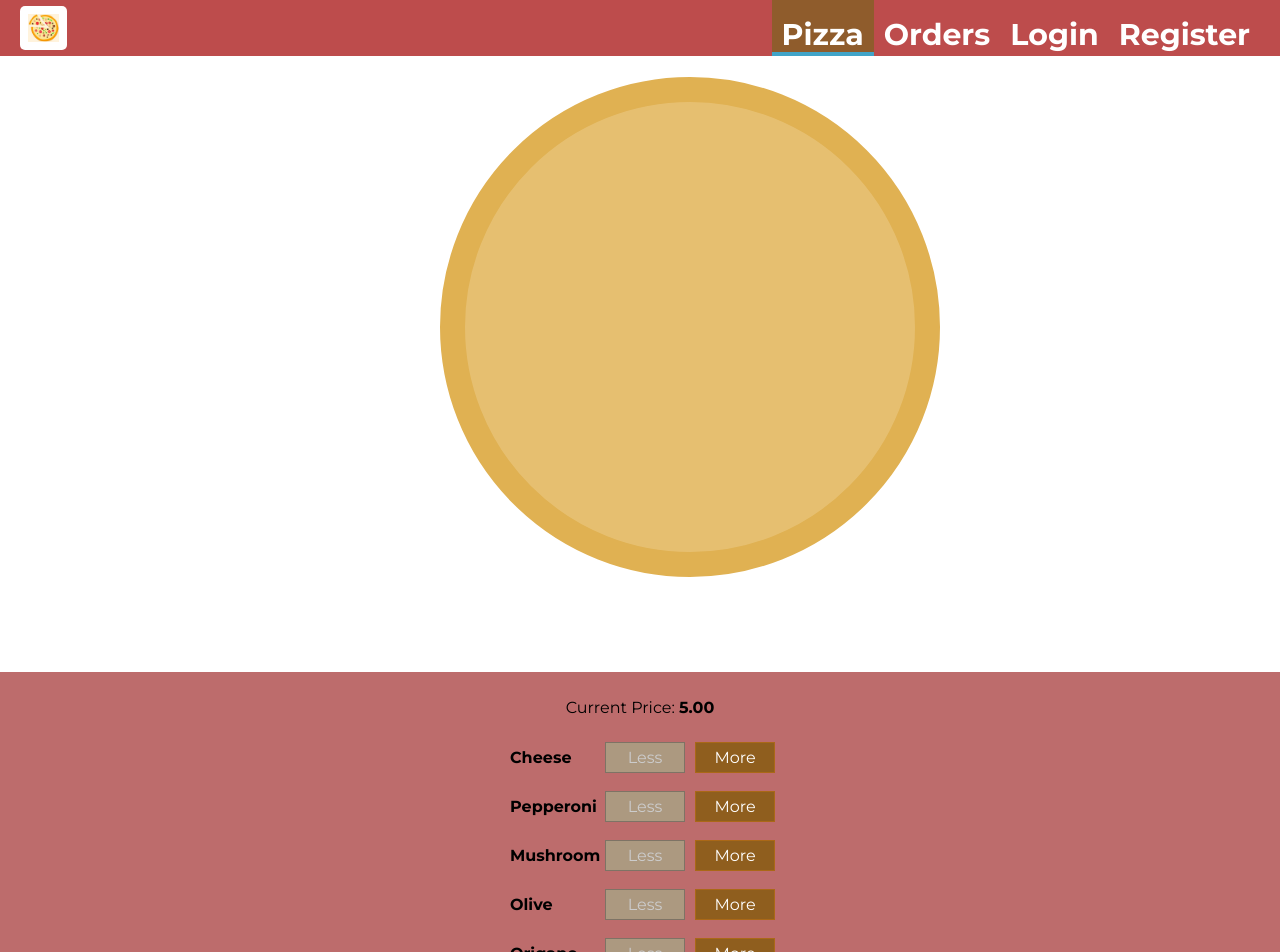
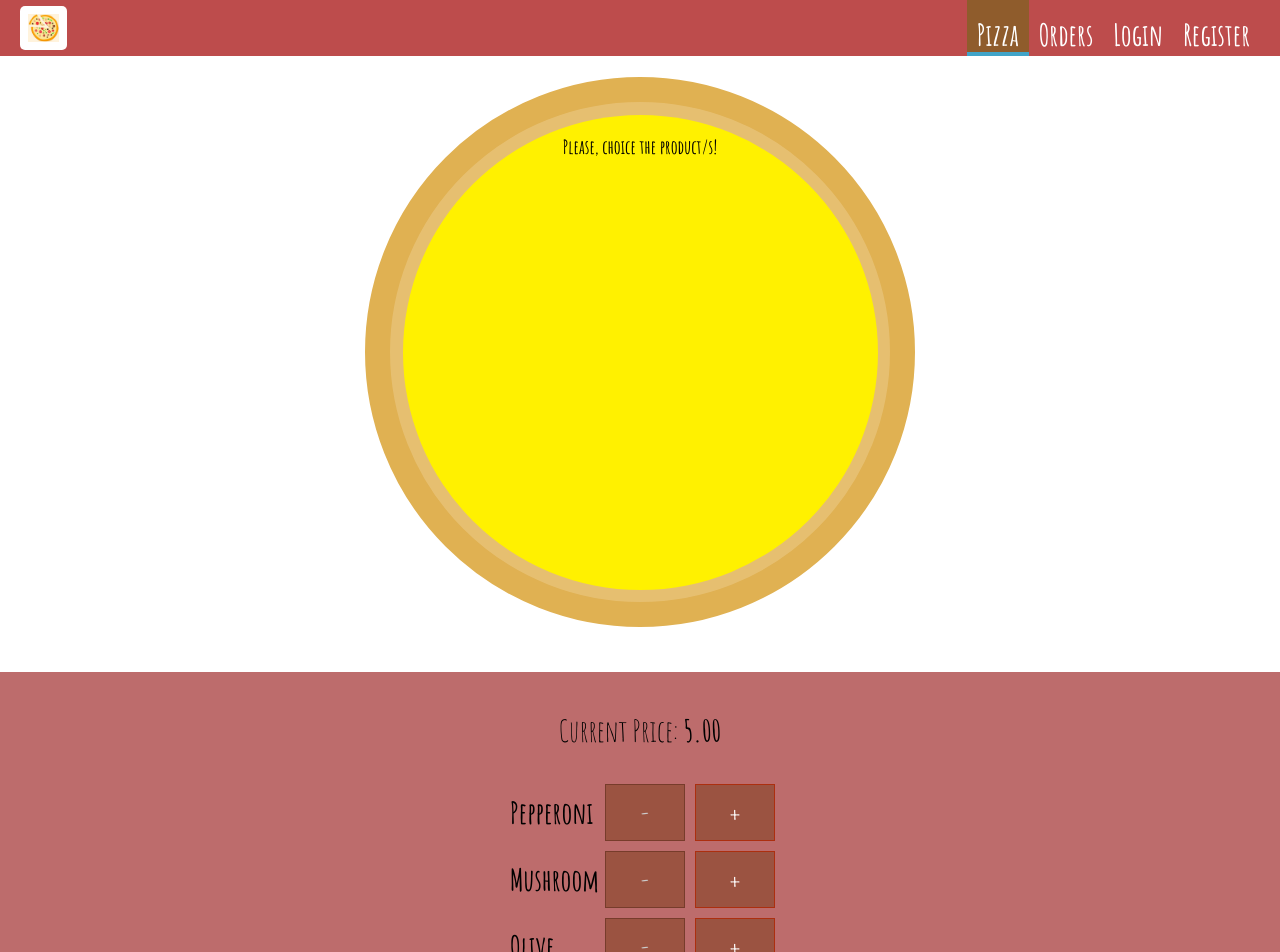
Before and after one commit to Nadezhda-Bachvarova/pizza-master, a React app: page / in a window 1280 px wide. Shown: the top 952 px of the page. Built offline with nearby package versions, Linux system fonts and the light colour scheme.

Commit message:
fix dynamic pizza element

```diff
--- a/public/index.html
+++ b/public/index.html
@@ -9,7 +9,9 @@
   <link rel="icon" type="image/png" href="%PUBLIC_URL%/favicon-32x32.png" sizes="32x32" />
   <link rel="icon" type="image/png" href="%PUBLIC_URL%/favicon-16x16.png" sizes="16x16" />
   <link rel="mask-icon" href="%PUBLIC_URL%/safari-pinned-tab.svg" color="#5bbad5" />
-  <link href="https://fonts.googleapis.com/css2?family=Montserrat:wght@400;700&display=swap" rel="stylesheet">
+  <!-- <link href="https://fonts.googleapis.com/css2?family=Montserrat:wght@400;700&display=swap" rel="stylesheet"> -->
+  <link rel="preconnect" href="https://fonts.gstatic.com">
+  <link href="https://fonts.googleapis.com/css2?family=Amatic+SC:wght@400;700&display=swap" rel="stylesheet">
   <meta name="description" content="Handmade pizza" />
   <meta name="theme-color" content="#ffffff" />
   <link rel="manifest" href="/manifest.json" />
--- a/src/components/Pizza/CreatePizzaControls/CreatePizzaControl/CreatePizzaControl.js
+++ b/src/components/Pizza/CreatePizzaControls/CreatePizzaControl/CreatePizzaControl.js
@@ -6,12 +6,12 @@ const createPizzaControl = (props) => (
     <div className={classes.CreatePizzaControl}>
         <div className={classes.Label}>{props.label}</div>
         <button
-            className={classes.Less}
+            className={classes.Remove}
             onClick={props.removed}
-            disabled={props.disabled}>Less</button>
+            disabled={props.disabled}>-</button>
         <button
-            className={classes.More}
-            onClick={props.added}>More</button>
+            className={classes.Add}
+            onClick={props.added}>+</button>
     </div>
 )
 
--- a/src/components/Pizza/CreatePizzaControls/CreatePizzaControl/CreatePizzaControl.module.css
+++ b/src/components/Pizza/CreatePizzaControls/CreatePizzaControl/CreatePizzaControl.module.css
@@ -3,6 +3,7 @@
     justify-content: space-between;
     align-items: center;
     margin: 5px 0;
+    font-size: 35px;
 }
 
 .CreatePizzaControl button {
@@ -11,15 +12,15 @@
     padding: 5px;
     margin: 0 5px;
     width: 80px;
-    border: 1px solid #AA6817;
+    border: 1px solid #ac2f0f;
     cursor: pointer;
     outline: none;
 }
 
 
 .CreatePizzaControl button:disabled {
-    background-color: #AC9980;
-    border: 1px solid #7E7365;
+    background-color: #9b5341;
+    border: 1px solid #773c2b;
     color: #ccc;
     cursor: default;
 }
@@ -34,24 +35,25 @@
     padding: 10px;
     font-weight: bold;
     width: 80px;
+    font-size: 30px;
 }
 
-.CreatePizzaControl .Less {
-    background-color: #D39952;
+.CreatePizzaControl .Remove {
+    background-color: #9b5341;
     color: white;
 }
 
-.CreatePizzaControl .More {
-    background-color: #8F5E1E;
+.CreatePizzaControl .Add {
+    background-color: #9b5341;
     color: white;
 }
 
-.CreatePizzaControl .Less:hover, .CreatePizzaControl .Less:active {
+.CreatePizzaControl .Remove:hover, .CreatePizzaControl .Remove:active {
     background-color: #DAA972;
     color: white;
 }
 
-.CreatePizzaControl .More:hover,.CreatePizzaControl .More:active {
+.CreatePizzaControl .Add:hover,.CreatePizzaControl .Add:active {
     background-color: #99703F;
     color: white;
 }
--- a/src/components/Pizza/CreatePizzaControls/CreatePizzaControls.js
+++ b/src/components/Pizza/CreatePizzaControls/CreatePizzaControls.js
@@ -4,11 +4,10 @@ import CreatePizzaControl from './CreatePizzaControl/CreatePizzaControl';
 import classes from './CreatePizzaControls.module.css';
 
 const controls = [
-    { label: 'Cheese', type: 'cheese' },
     { label: 'Pepperoni', type: 'pepperoni'},
     { label: 'Mushroom', type: 'mushroom'},
     { label: 'Olive', type: 'olive'},
-    { label: 'Origano', type: 'origano'}
+    { label: 'Oregano', type: 'oregano'}
 ]
 
 const createPizzaControls = (props) => (
--- a/src/components/Pizza/CreatePizzaControls/CreatePizzaControls.module.css
+++ b/src/components/Pizza/CreatePizzaControls/CreatePizzaControls.module.css
@@ -7,6 +7,7 @@
     box-shadow: 0 2px 1px #ccc;
     margin: auto;
     padding: 10px 0;
+    font-size: 30px;
 }
 
 .OrderButton {
--- a/src/components/Pizza/Pizza.js
+++ b/src/components/Pizza/Pizza.js
@@ -1,6 +1,7 @@
 import React from 'react';
 
 import classes from './Pizza.module.css';
+import classesProduct from './PizzaProduct/PizzaProduct.module.css';
 import PizzaProduct from './PizzaProduct/PizzaProduct';
 
 const pizza = (props) => {
@@ -14,17 +15,19 @@ const pizza = (props) => {
             return arr.concat(el)
         }, []);
 
-        console.log(productPizzaTransform)
-
     if (productPizzaTransform.length === 0) {
         productPizzaTransform = <p>Please, choice the product/s!</p>
     }
 
     return (
         <div className={classes.PizzaContent}>
-            <PizzaProduct type="pizza-and-crust">
-                {productPizzaTransform}
-            </PizzaProduct>
+            <div className={classesProduct.Pizza}>
+                <div className={classesProduct.Crust}>
+                    <div className={classesProduct.Cheese}>
+                        {productPizzaTransform}
+                    </div>
+                </div>
+            </div>
         </div>
     )
 }
--- a/src/components/Pizza/Pizza.module.css
+++ b/src/components/Pizza/Pizza.module.css
@@ -1,7 +1,7 @@
 .PizzaContent {
     width: 100%;
     margin: auto;
-    height: 250px;
+    height: 200px;
     /* overflow: scroll; */
     text-align: center;
     font-weight: bold;
--- a/src/components/Pizza/PizzaProduct/PizzaProduct.js
+++ b/src/components/Pizza/PizzaProduct/PizzaProduct.js
@@ -1,4 +1,4 @@
-import React,{ Component } from 'react';
+import React, { Component, Fragment } from 'react';
 import PropTypes from 'prop-types';
 
 import classes from './PizzaProduct.module.css';
@@ -8,38 +8,46 @@ class PizzaProduct extends Component {
         let product = null;
 
         switch (this.props.type) {
-            case ('pizza-and-crust'):
-                product =   (<div className={classes.Pizza}>
-                                <div className={classes.Crust}></div>
-                            </div>);
+            case ('pepperoni'):
+                product = <Fragment>
+                    <div className={[classes.Pepperoni, classes.ToppingPepperoniA].join(' ')}></div>
+                    <div className={[classes.Pepperoni, classes.ToppingPepperoniB].join(' ')}></div>
+                    <div className={[classes.Pepperoni, classes.ToppingPepperoniC].join(' ')}></div>
+                    <div className={[classes.Pepperoni, classes.ToppingPepperoniD].join(' ')}></div>
+                </Fragment>
                 break;
-            case('cheese'):
-                product = (<div className={classes.Pizza}>
-                                <div className={classes.Crust}>
-                                    <div className={classes.Cheese}></div>
-                                </div>
-                            </div>);
+            case ('mushroom'):
+                product = <Fragment>
+                    <div className={[classes.Mushroom, classes.ToppingMushroomA].join(' ')}></div>
+                    <div className={[classes.Mushroom, classes.ToppingMushroomB].join(' ')}></div>
+                    <div className={[classes.Mushroom, classes.ToppingMushroomC].join(' ')}></div>
+                    <div className={[classes.Mushroom, classes.ToppingMushroomD].join(' ')}></div>
+                </Fragment>
                 break;
-            case('pepperoni'):
-                product = (<div className={[classes.Pepperoni, classes.Topping-1, classes.Topping-2,
-                    classes.Topping-3, classes.Topping-4].join(' ')}></div>)
+            case ('olive'):
+                product = <Fragment>
+                    <div className={[classes.Olive, classes.ToppingOliveA].join(' ')}></div>
+                    <div className={[classes.Olive, classes.ToppingOliveB].join(' ')}></div>
+                    <div className={[classes.Olive, classes.ToppingOliveC].join(' ')}></div>
+                    <div className={[classes.Olive, classes.ToppingOliveD].join(' ')}></div>
+                </Fragment>
                 break;
-            case('mushroom'):
-                product = (<div className={[classes.Mushroom, classes.Topping-5, classes.Topping-6,
-                    classes.Topping-7, classes.Topping-8].join(' ')}></div>)
+            case ('oregano'):
+                product = <Fragment>
+                    <div className={[classes.Oregano, classes.ToppingOreganoA].join(' ')}></div>
+                    <div className={[classes.Oregano, classes.ToppingOreganoB].join(' ')}></div>
+                    <div className={[classes.Oregano, classes.ToppingOreganoC].join(' ')}></div>
+                    <div className={[classes.Oregano, classes.ToppingOreganoD].join(' ')}></div>
+                    <div className={[classes.Oregano, classes.ToppingOreganoE].join(' ')}></div>
+                    <div className={[classes.Oregano, classes.ToppingOreganoF].join(' ')}></div>
+                    <div className={[classes.Oregano, classes.ToppingOreganoG].join(' ')}></div>
+                </Fragment>
                 break;
-            case('olive'):
-                product = (<div className={[classes.Olive, classes.Topping-9, classes.Topping-10,
-                    classes.Topping-11, classes.Topping-12].join(' ')}></div>)
-                break;
-            case('origano'):
-                product = (<div className={[classes.Origano, classes.Topping-13, classes.Topping-14, classes.Topping-15, classes.Topping-16,
-                    classes.Topping-17, classes.Topping-18, classes.Topping-19].join(' ')}></div>)
             default:
                 product = null;
         }
         return product;
-        }
+    }
 }
 
 PizzaProduct.propTypes = {
--- a/src/components/Pizza/PizzaProduct/PizzaProduct.module.css
+++ b/src/components/Pizza/PizzaProduct/PizzaProduct.module.css
@@ -1,6 +1,6 @@
 .Pizza {
-    width: 100vh;
-    height: 100vh;
+    width: 100%;
+    height: 100%;
     margin: auto;
     padding: 5px;
     box-sizing: border-box;
@@ -13,8 +13,8 @@
     background: #e6bf70;
     width: 100%;
     height: 100%;
-    max-width: 500px;
-    max-height: 500px;
+    max-width: 550px;
+    max-height: 550px;
     border: 25px solid #e0b152;
     border-radius: 500px;
     display: flex;
@@ -32,7 +32,7 @@
     width: 20%;
     background: linear-gradient(#fd3400,#a50000);
     height: 20%;
-    border-radius: 200px;
+    border-radius: 100px;
     position: absolute;
 }
 
@@ -49,10 +49,10 @@
 .Pepperoni:after {
     content: "\2022";
     font-size: 400%;
-    transform: rotatez(140deg);
+    transform: rotatez(40deg);
     position: absolute;
     left: 58%;
-    top: -5%;
+    top: -15%;
     color: #ff7070;
 }
 
@@ -91,117 +91,115 @@
     border-radius: 10px;
 }
 
-/* Topping positions */
-
-.Topping-1 {
+.ToppingPepperoniA {
     left: 16%;
     top: 35%;
     transform: rotateZ(15deg);
 }
 
-.Topping-2 {
+.ToppingPepperoniB {
     left: 70%;
     top: 45%;
     transform: rotateZ(235deg);
 }
 
-.Topping-3 {
+.ToppingPepperoniC {
     left: 30%;
     top: 70%;
     transform: rotateZ(160deg);
 }
 
-.Topping-4 {
+.ToppingPepperoniD {
     left: 50%;
     top: 15%;
     transform: rotateZ(30deg);
 }
 
-.Topping-5 {
+.ToppingMushroomA {
     left: 45%;
     top: 50%;
     transform: rotateZ(30deg);
 }
 
-.Topping-6 {
+.ToppingMushroomB {
     left: 75%;
     top: 30%;
     transform: rotateZ(160deg);
 }
 
-.Topping-7 {
+.ToppingMushroomC {
     left: 25%;
     top: 66%;
     transform: rotateZ(235deg);
 }
 
-.Topping-8 {
+.ToppingMushroomD {
     left: 25%;
     top: 15%;
     transform: rotateZ(105deg);
 }
 
-.Topping-9 {
+.ToppingOliveA {
     left: 60%;
     top: 65%;
     transform: rotateZ(310deg);
 }
 
-.Topping-10 {
+.ToppingOliveB {
     left: 15%;
     top: 30%;
     transform: rotateZ(105deg);
 }
 
-.Topping-11 {
+.ToppingOliveC {
     left: 60%;
     top: 30%;
     transform: rotateZ(20deg);
 }
 
-.Topping-12 {
+.ToppingOliveD {
     left: 40%;
     top: 50%;
     transform: rotateZ(110deg);
 }
 
-.Topping-13 {
+.ToppingOreganoA {
     left: 12%;
     top: 50%;
     transform: rotateZ(330deg);
 }
 
-.Topping-14 {
+.ToppingOreganoB {
     left: 40%;
     top: 75%;
     transform: rotateZ(230deg);
 }
 
-.Topping-15 {
+.ToppingOreganoC {
     left: 70%;
     top: 50%;
     transform: rotateZ(160deg);
 }
 
-.Topping-16 {
+.ToppingOreganoD {
     left: 85%;
     top: 30%;
     transform: rotateZ(260deg);
 }
 
-.Topping-17 {
+.ToppingOreganoE {
     left: 40%;
     top: 60%;
     transform: rotateZ(30deg);
 }
 
-.Topping-18 {
+.ToppingOreganoF {
     left: 37%;
     top: 30%;
     transform: rotateZ(310deg);
 }
 
-.Topping-19 {
+.ToppingOreganoG {
     left: 55%;
     top: 85%;
     transform: rotateZ(120deg);
--- a/src/containers/PizzaCreator/PizzaCreator.js
+++ b/src/containers/PizzaCreator/PizzaCreator.js
@@ -6,22 +6,20 @@ import CreatePizzaControls from '../../components/Pizza/CreatePizzaControls/Crea
 import Modal from '../../components/UI/Modal/Modal';
 import Order from '../../components/Pizza/Order/Order';
 
-const INGREDIENT_PRICES = {
-    cheese: 1.10,
+const PRODUCT_PRICES = {
     pepperoni: 1.40,
     mushroom: 0.90,
     olive: 0.70,
-    origano: 0.20
+    oregano: 0.20
 };
 
 class PizzaCreator extends Component {
     state = {
         products: {
-            cheese: 0,
             pepperoni: 0,
             mushroom: 0,
             olive: 0,
-            origano: 0
+            oregano: 0
         },
         totalPrice: 5,
         purchasable: false,
@@ -39,35 +37,36 @@ class PizzaCreator extends Component {
         this.setState( { purchasable: sum > 0 } );
     }
 
-    addIngredientHandler = ( type ) => {
+    addProductHandler = ( type ) => {
         const oldCount = this.state.products[type];
-        const updatedCount = oldCount + 1;
-        const updatedIngredients = {
-            ...this.state.products
-        };
-        updatedIngredients[type] = updatedCount;
-        const priceAddition = INGREDIENT_PRICES[type];
-        const oldPrice = this.state.totalPrice;
-        const newPrice = oldPrice + priceAddition;
-        this.setState( { totalPrice: newPrice, products: updatedIngredients } );
-        this.updatePurchaseState(updatedIngredients);
+        if (this.state.products[type] === 0) {
+            const updatedCount = oldCount + 1;
+            const updatedProducts = {
+                ...this.state.products
+            };
+            updatedProducts[type] = updatedCount;
+            const oldPrice = this.state.totalPrice;
+            const newPrice = oldPrice + PRODUCT_PRICES[type];
+            this.setState( { totalPrice: newPrice, products: updatedProducts } );
+            this.updatePurchaseState(updatedProducts);
+        }
     }
 
-    removeIngredientHandler = ( type ) => {
+    removeProductHandler = ( type ) => {
         const oldCount = this.state.products[type];
         if ( oldCount <= 0 ) {
             return;
         }
         const updatedCount = oldCount - 1;
-        const updatedIngredients = {
+        const updatedProducts = {
             ...this.state.products
         };
-        updatedIngredients[type] = updatedCount;
-        const priceDeduction = INGREDIENT_PRICES[type];
+        updatedProducts[type] = updatedCount;
+        const priceDeduction = PRODUCT_PRICES[type];
         const oldPrice = this.state.totalPrice;
         const newPrice = oldPrice - priceDeduction;
-        this.setState( { totalPrice: newPrice, products: updatedIngredients } );
-        this.updatePurchaseState(updatedIngredients);
+        this.setState( { totalPrice: newPrice, products: updatedProducts } );
+        this.updatePurchaseState(updatedProducts);
     }
 
     purchaseHandler = () => {
@@ -101,8 +100,8 @@ class PizzaCreator extends Component {
                 </Modal>
                 <Pizza products={this.state.products} />
                 <CreatePizzaControls
-                    ingredientAdded={this.addIngredientHandler}
-                    ingredientRemoved={this.removeIngredientHandler}
+                    ingredientAdded={this.addProductHandler}
+                    ingredientRemoved={this.removeProductHandler}
                     disabled={disabledInfo}
                     purchasable={this.state.purchasable}
                     ordered={this.purchaseHandler}
--- a/src/index.css
+++ b/src/index.css
@@ -1,6 +1,7 @@
 body {
   margin: 0;
-  font-family: 'Montserrat', sans-serif;
+  width: 100%;
+  font-family: 'Amatic SC', cursive, sans-serif;
 }
 
 code {
```
